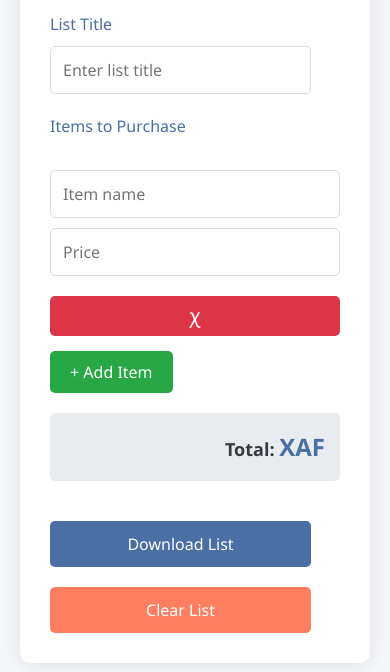
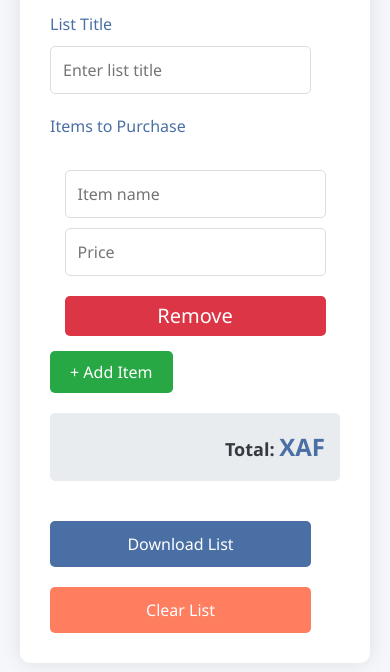
Before and after one commit to Wisdom614/Shopping-list-generator, a plain HTML site: page index.html in a window 390 px wide. Shown: the part 170-842 px from the top of the page. Drawn offline with nearby package versions, Linux system fonts and the light colour scheme.

Commit message:
index.html

```diff
--- a/index.html
+++ b/index.html
@@ -174,7 +174,7 @@
             }
 
             .item-row input, .item-row button {
-                width: 100%;
+                width: 90%;
                 display: flex;
             }
             . remove-btn{
@@ -241,7 +241,7 @@
                 itemRow.innerHTML = `
                     <input type="text" class="item-name" placeholder="Item name" data-id="${itemCount}">
                     <input type="number" class="item-price" placeholder="Price" min="0" step="0.01" data-id="${itemCount}">
-                    <button class="remove-btn" data-id="${itemCount}">χ</button>
+                    <button class="remove-btn" data-id="${itemCount}">Remove</button>
                 `;
                 itemsContainer.appendChild(itemRow);
 
```
